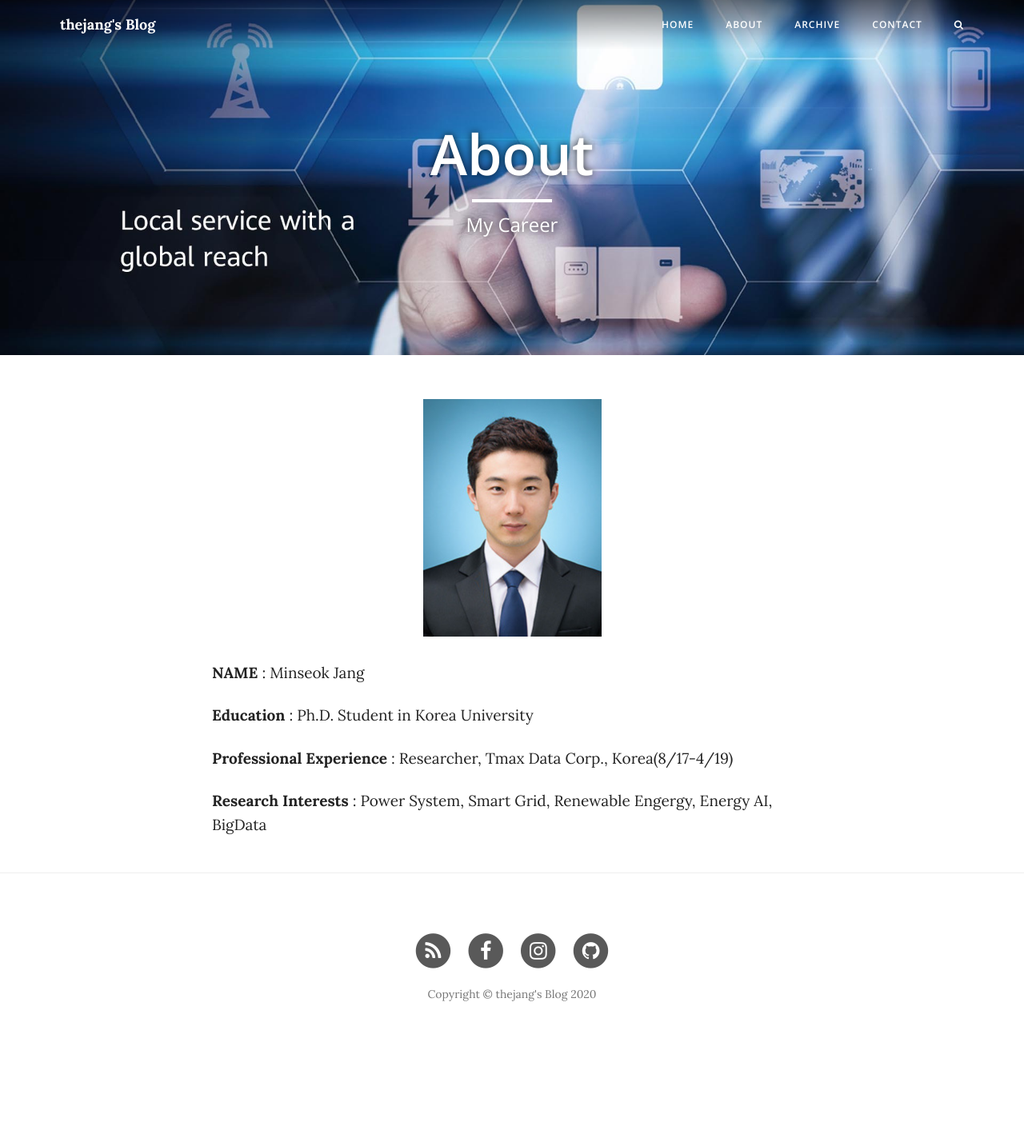
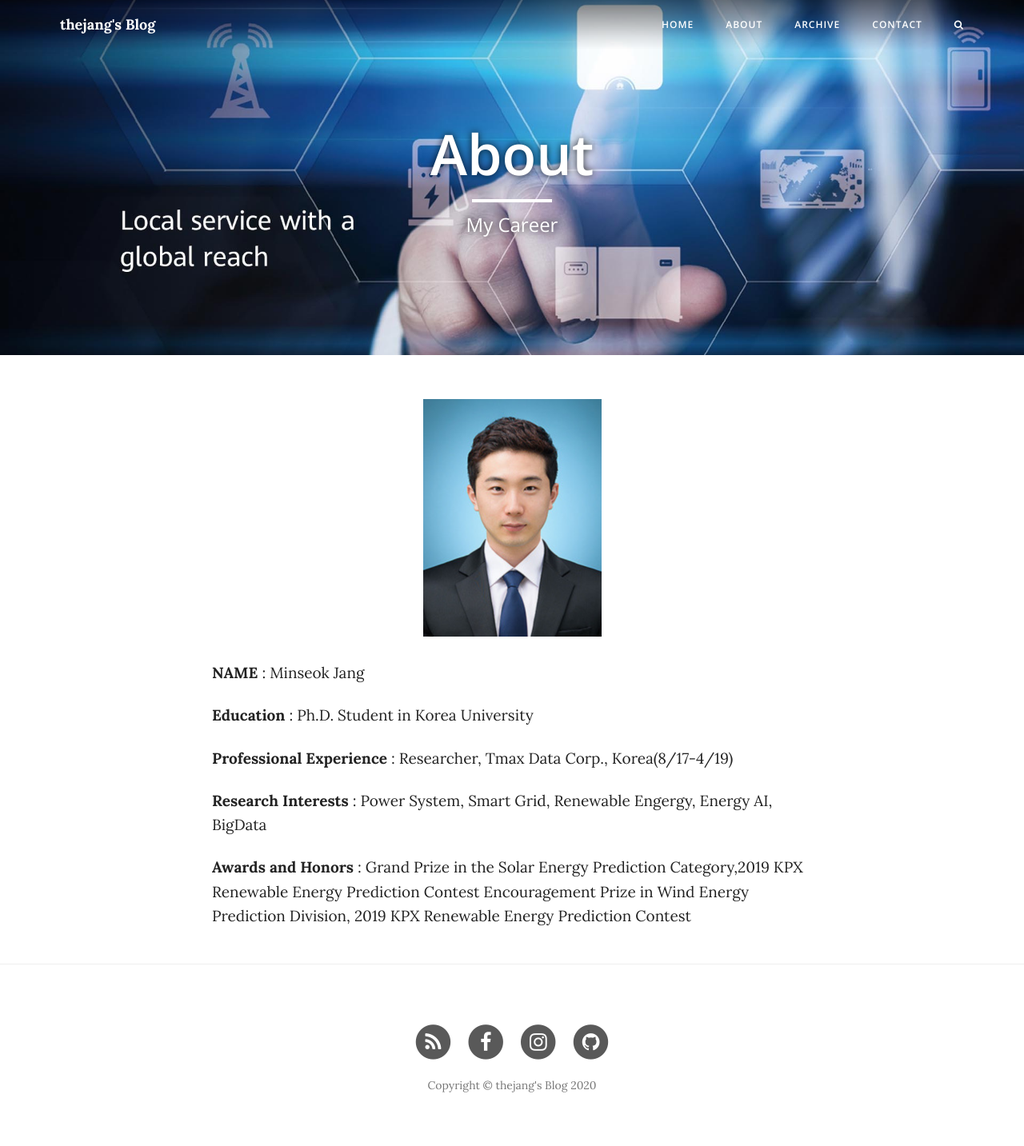
Before and after one commit to thejang90/thejang90.github.io, a Jekyll site: the page built from about.markdown, in a window 1280 px wide. Shown: the whole page at 80% size. Built offline with Jekyll 4.4.1, drawn with Linux system fonts in a browser that asks for light colours; nearby versions of some CDN libraries; before the commit the page ends 1319 px from its top, so only the background shows below that.

Commit message:
Update about.markdown

```diff
--- a/about.markdown
+++ b/about.markdown
@@ -13,3 +13,6 @@ permalink: /about/
 **Professional Experience** : Researcher, Tmax Data Corp., Korea(8/17-4/19)
 
 **Research Interests** : Power System, Smart Grid, Renewable Engergy, Energy AI, BigData
+
+**Awards and Honors** : Grand Prize in the Solar Energy Prediction Category,2019 KPX Renewable Energy Prediction Contest
+                        Encouragement Prize in Wind Energy Prediction Division, 2019 KPX Renewable Energy Prediction Contest
```
